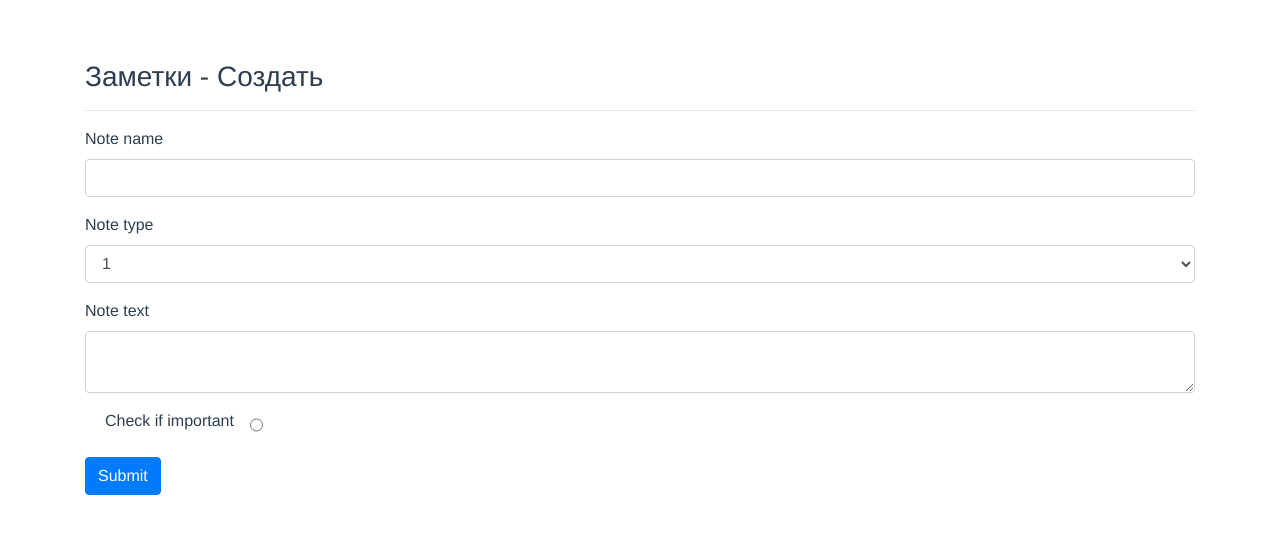
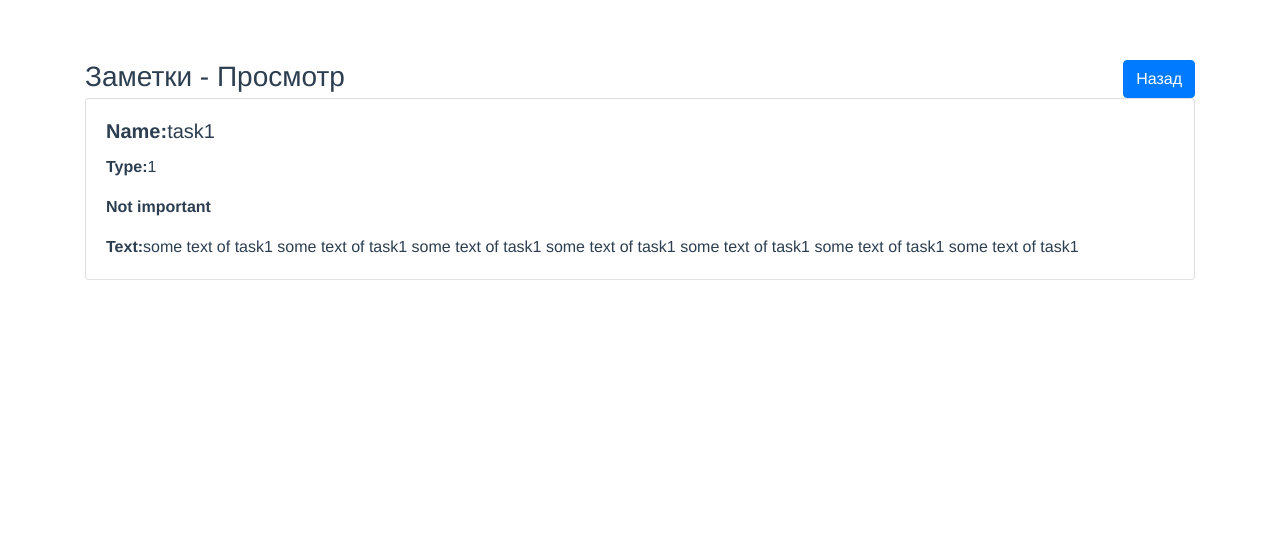
Before and after one commit to CatherineChernogor/vue-note-app, a Vue app: page /#/ in a window 1280 px wide. Shown: the top 534 px of the page. Built offline with nearby package versions, Linux system fonts and the light colour scheme.

Commit message:
add view task view

```diff
--- a/src/App.vue
+++ b/src/App.vue
@@ -1,16 +1,16 @@
 <template>
   <div id="app" class="container-sm">
-    <CreateElement msg="Welcome to Your Vue.js App" />
+    <ViewElement msg="Welcome to Your Vue.js App" />
   </div>
 </template>
 
 <script>
-import CreateElement from "./components/CreateElement.vue";
+import ViewElement from "./components/ViewElement.vue";
 
 export default {
   name: "App",
   components: {
-    CreateElement,
+    ViewElement,
   },
 };
 </script>
--- a/src/components/CreateElement.vue
+++ b/src/components/CreateElement.vue
@@ -5,7 +5,9 @@
         <span class="h3">Заметки - Создать</span>
       </div>
     </nav>
-<hr>
+
+    <hr />
+
     <form>
       <div class="form-group">
         <label class="d-flex justify-content-start">Note name</label>
@@ -25,7 +27,7 @@
         <label class="d-flex justify-content-start">Note text</label>
         <textarea type="text" class="form-control" />
       </div>
-      <div class="form-group form-check d-flex justify-content-start">
+      <div class="form-group d-flex justify-content-start">
         <label class="">Check if important</label>
         <input type="radio" class="form-radio-input ml-3" />
       </div>
--- /dev/null
+++ b/src/components/ViewElement.vue
@@ -0,0 +1,60 @@
+<template>
+  <div>
+    <nav class="nav d-flex justify-content-between">
+      <div class="">
+        <span class="h3">Заметки - Просмотр</span>
+      </div>
+      <button class="btn btn-primary">Назад</button>
+    </nav>
+
+    <div class="card">
+      <div class="card-body">
+        <h5 class="card-title d-flex justify-content-start">
+          <strong>Name: </strong> {{ task.name }}
+        </h5>
+
+        <p class="d-flex justify-content-start">
+          <strong>Type: </strong> {{ task.type }}
+        </p>
+        <p class="d-flex justify-content-start">
+          <strong>
+            <span v-if="task.isImpotrant">Important</span>
+            <span v-else>Not important</span>
+          </strong>
+        </p>
+        <p class="card-text d-flex justify-content-start text-left">
+          <strong>Text: </strong> {{ task.text }}
+        </p>
+      </div>
+    </div>
+  </div>
+</template>
+
+<script>
+export default {
+  name: "NoteList",
+
+  data() {
+    return {
+      task: {
+        name: "task1",
+        type: "1",
+        isImpotrant: false,
+        shouldBeDeleted: false,
+
+        text:
+          "some text of task1 some text of task1 some text of task1 some text of task1 some text of task1 some text of task1 some text of task1",
+      },
+    };
+  },
+  methods: {},
+};
+</script>
+
+<style scoped>
+.img-sm {
+  height: 20px;
+  background-image: url("../assets/exclamation-button.svg");
+  background-repeat: no-repeat;
+}
+</style>
```
